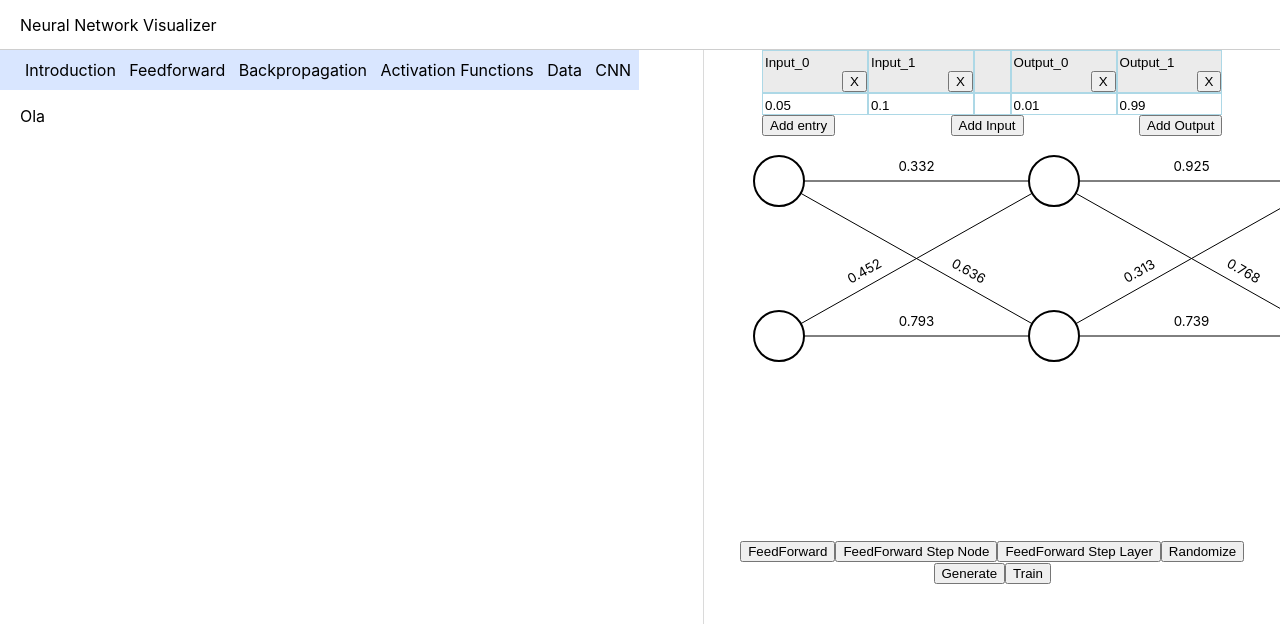
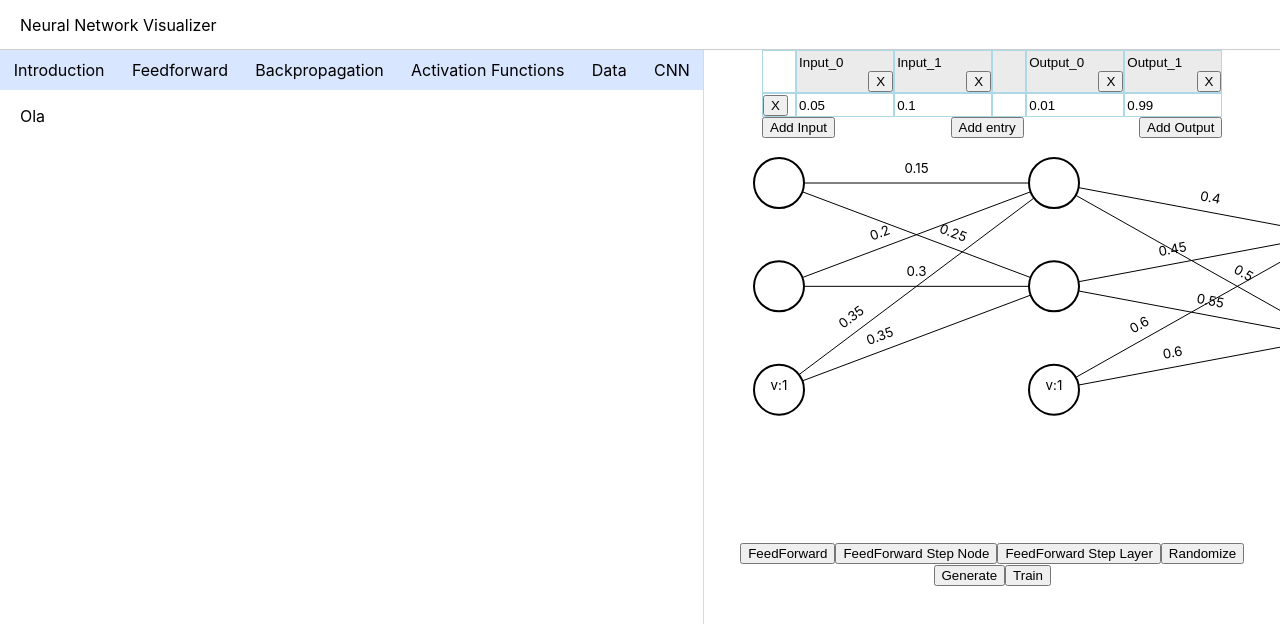
Before and after one commit to gmtorres/NN_Vizualizer, a React (Create React App) app in the folder nn-visual/: page / in a window 1280 px wide. Shown: the top 624 px of the page. Built offline with nearby package versions, Linux system fonts and the light colour scheme.

Commit message:
Export and import NN, implemented bias, added files

```diff
--- a/nn-visual/src/NeuralNetwork/NeuralNetwork.js
+++ b/nn-visual/src/NeuralNetwork/NeuralNetwork.js
@@ -3,6 +3,10 @@ export default class NeuralNetwork{
     constructor(input_size,output_size){
 
         this.n_layers = 3;
+
+        this.bias = true;
+
+        this.learning_rate = 0.5;
 
         this.layers = [];
         this.max_height = 0;
@@ -11,6 +15,8 @@ export default class NeuralNetwork{
     }
 
     getInputLayerSize(){
+        if(this.bias)
+            return this.layers[0].length - 1;
         return this.layers[0].length;
     }
 
@@ -18,12 +24,20 @@ export default class NeuralNetwork{
         return this.layers[this.layers.length-1].length;
     }
 
+    getLayerSize(l){
+        if(l == this.layers.length-1)
+            return this.layers[l].length;
+        if(this.bias)
+            return this.layers[l].length - 1;
+        return this.layers[l].length;
+    }
+
     addInputNode(){
         let edges = [];
         for(let i = 0; i < this.layers[1].length;i++){
             edges.push(Math.random());
         }
-        this.layers[0].push({value : Math.round(Math.random()*1000)/1000, edges : edges});
+        this.layers[0].push({value : 0, edges : edges});
         if(this.layers[0].length > this.max_height)
             this.max_height = this.layers[0].length;
     }
@@ -32,7 +46,7 @@ export default class NeuralNetwork{
         for(let  i = 0; i < this.layers[this.layers.length-2].length;i++){
             this.layers[this.layers.length-2][i].edges.push(Math.random());
         }
-        this.layers[this.layers.length-1].push({value : Math.round(Math.random()*1000)/1000, edges : []});
+        this.layers[this.layers.length-1].push({value : 0, edges : [1]});
         if(this.layers[this.layers.length-1].length > this.max_height)
             this.max_height = this.layers[this.layers.length-1].length;
     }
@@ -56,13 +70,13 @@ export default class NeuralNetwork{
     }
 
     activationFunction(val){
-        return val;
-        //return 1 / (1 + Math.exp(-val));
+        //return val;
+        return 1 / (1 + Math.exp(-val));
     }
 
     activationFunction_derivative(val){
-        return 1;
-        //return val * (1-val)
+        //return 1;
+        return val * (1-val)
     }
 
     resetVars(){
@@ -76,8 +90,8 @@ export default class NeuralNetwork{
         this.max_height = 0;
         for(let l = 0; l < this.n_layers; l++){
             let layer = [];
-            //let height = Math.floor(Math.random() * 3) + 2;
-            let height = 2;
+            let height = Math.floor(Math.random() * 3) + 2;
+            //let height = 2;
             if(l === 0 && input_size !== null && input_size !== undefined)
                 height = input_size
             if(l === this.n_layers-1 && output_size !== null && output_size !== undefined)
@@ -85,7 +99,9 @@ export default class NeuralNetwork{
             for(let n = 0; n < height; n++){
                 layer.push({value : Math.round(Math.random()*1000)/1000, edges : []});
             }
-            if(height > this.max_height) this.max_height = height;
+            if(this.bias && l !== this.n_layers-1)
+                layer.push({value : 1, edges : []});
+            if(layer.length > this.max_height) this.max_height = layer.length;
             this.layers.push(layer);
         }
         this.randomize()
@@ -98,9 +114,12 @@ export default class NeuralNetwork{
                 this.layers[l][n].edges = [];
                 if(l === this.layers.length-1)
                     this.layers[l][n].edges.push(1);
-                else
-                    for(let n2 = 0; n2 < this.layers[l+1].length; n2++)
+                else{
+                    let size = this.layers[l+1].length;
+                    if(l+1 < this.layers.length - 1 && this.bias) size -= 1
+                    for(let n2 = 0; n2 < size; n2++)
                         this.layers[l][n].edges.push(Math.random());
+                }
             }
         }
         this.clearNodes();
@@ -108,8 +127,11 @@ export default class NeuralNetwork{
 
     clearNodes(){
         for(let l = 0; l < this.layers.length; l++){
-            for(let n = 0; n < this.layers[l].length; n++){
+            let size = this.layers[l].length;
+            if(l < this.layers.length-1 && this.bias) size -= 1
+            for(let n = 0; n < size; n++){
                 this.layers[l][n].value = NaN;
+                this.layers[l][n].error = NaN;
             }
         }
     }
@@ -124,20 +146,25 @@ export default class NeuralNetwork{
         for(let l = 1; l < this.layers.length; l++){
             let layer = this.layers[l];
             let layer_prev = this.layers[l-1];
-            for(let n = 0; n < layer.length; n++){
+            for(let n = 0; n < this.getLayerSize(l); n++){
                 let sum = 0;
                 for(let prev_n = 0; prev_n < layer_prev.length;prev_n++){
                     sum+= layer_prev[prev_n].value * layer_prev[prev_n].edges[n];
                 }
+                //console.log(sum);
                 this.layers[l][n].value = this.activationFunction(sum);
             }
         }
+        //let error = 0;
         if(output_data != null){
             let last = this.layers.length-1;
             for(let i = 0; i < this.layers[last].length; i++){
                 this.layers[last][i].error = this.layers[last][i].value - output_data[i];
+                //error += this.layers[last][i].error * this.layers[last][i].error;
             }
         }
+        //error /= 2;
+        //console.log(error);
     }
 
     feedforwardStepNode(){
@@ -153,7 +180,7 @@ export default class NeuralNetwork{
         }
         this.layers[this.step_layer][this.step_node].value = this.activationFunction(sum);
         this.step_node++;
-        if(this.step_node >= this.layers[this.step_layer].length){
+        if(this.step_node >= this.getLayerSize(this.step_layer)){
             this.step_node = 0;
             this.step_layer++;
         }
@@ -169,7 +196,7 @@ export default class NeuralNetwork{
         let layer = this.layers[this.step_layer];
         let layer_prev = this.layers[this.step_layer-1];
         let n = (this.step_node == null) ? 0 : this.step_node;
-        for(; n < layer.length; n++){
+        for(; n < this.getLayerSize(this.step_layer); n++){
             let sum = 0;
             for(let prev_n = 0; prev_n < layer_prev.length;prev_n++){
                 sum+= layer_prev[prev_n].value * layer_prev[prev_n].edges[n];
@@ -191,7 +218,6 @@ export default class NeuralNetwork{
 
     backpropagation(input_data, output_data){
         this.feedforward(input_data,output_data);
-        const learning_rate = 0.5;
         let last = this.layers.length-1;
         for(let i = 0; i < this.layers[last].length;i++){
             let node = this.layers[last][i];
@@ -213,7 +239,8 @@ export default class NeuralNetwork{
             for(let i = 0; i < size_layer; i++){
                 let node = this.layers[l][i];
                 for(let a = 0; a < node.edges.length;a++){
-                    node.edges[a] -= node.value * this.layers[i+1][a].derivative * learning_rate;
+                    if(!isFinite(node.edges[a])) continue;
+                    node.edges[a] -= node.value * this.layers[l+1][a].derivative * this.learning_rate;
                 }
             }
         }
@@ -229,4 +256,38 @@ export default class NeuralNetwork{
         }
     }
 
+    export(){
+        let obj = {
+            learning_rate : this.learning_rate,
+            bias : this.bias
+        };
+        let weights = [];
+        this.layers.forEach(layer =>{
+            let l = [];
+            layer.forEach(node => l.push(node.edges))
+            weights.push(l);
+        })
+        obj.weights = weights
+        return obj;
+    }
+
+    import(obj){
+        this.layers = []
+        this.max_height = 0;
+        this.bias = obj.bias
+        this.learning_rate = obj.learning_rate
+        obj.weights.forEach(layer =>  {
+            let l = [];
+            layer.forEach(edges =>{
+                let node = {edges:edges};
+                if(this.bias && l.length == layer.length-1 && this.layers.length != obj.weights.length-1)
+                    node.value = 1;
+                l.push(node)
+            })
+            this.layers.push(l)
+            if(layer.length > this.max_height) this.max_height = layer.length
+        })
+        this.n_layers = this.layers.length
+    }
+
 }
--- /dev/null
+++ b/nn-visual/src/components/DataGrid/DataAux.jsx
@@ -0,0 +1,24 @@
+import React , { useState, useEffect } from 'react';
+
+import styles from './DataGrid.module.css'
+
+
+function DataAux (props){
+
+    let class_n = styles.entry_value + " "
+    if(props.label)
+        class_n += styles.entry_label + " "
+
+    class_n += styles.entry_separator + " "
+
+    if(props.separator)
+        return <div className={class_n}/>
+    else
+        return <div className={class_n}>
+                    <button onClick={() => props.remove()}>X</button>
+                </div>
+
+}
+
+
+export default DataAux;
--- a/nn-visual/src/components/DataGrid/DataEntry.jsx
+++ b/nn-visual/src/components/DataGrid/DataEntry.jsx
@@ -1,5 +1,6 @@
 import React from 'react';
 import DataValue from './DataValue';
+import DataAux from './DataAux';
 
 import styles from './DataGrid.module.css'
 
@@ -11,11 +12,11 @@ class DataEntry extends React.Component{
 
     render(){
 
-        //return (<div>olaaaaaaaaaaaaaaaaaaaaaaaaaaaaaaaaaaaaaaaaaaaaaaaaaaaa</div>);
         let data = this.props.data;
         let entry = [];
 
         if(this.props.label){
+            entry.push(<DataAux separator={true}/>)
             for(let value = 0; value < this.props.input_labels.length; value++){
                 entry.push(<DataValue value={this.props.input_labels[value]} remove={this.props.remove.in.bind(this.props.ref,value)}
                         callback={this.props.callback.in.bind(this.props.ref,value)} label={this.props.label}/>)
@@ -26,10 +27,11 @@ class DataEntry extends React.Component{
                         callback={this.props.callback.out.bind(this.props.ref,value)} label={this.props.label}/>)
             }
         }else{
+            entry.push(<DataAux remove={this.props.removeEntry}/>)
             for(let value = 0; value < data.length; value++)
                 entry.push(<DataValue value={data[value]}
                     callback={this.props.callback.bind(this.props.ref,value)} label={this.props.label}/>)
-            entry.splice(this.props.in_size,0,<DataValue separator={true}/>)
+            entry.splice(this.props.in_size+1,0,<DataValue separator={true}/>)
         }
 
         return (
--- a/nn-visual/src/components/DataGrid/DataGrid.jsx
+++ b/nn-visual/src/components/DataGrid/DataGrid.jsx
@@ -27,7 +27,12 @@ class DataGrid extends React.Component{
         let in_size = this.props.input_labels.length
         let out_size = this.props.output_labels.length
         for(let entry = 0; entry < data.length; entry++){
-            grid.push(<DataEntry in_size={in_size} out_size={out_size} data={data[entry]} ref={this} callback={changes.changeData.bind(this,entry)}/>)
+            grid.push(<DataEntry
+                        in_size={in_size} out_size={out_size}
+                        data={data[entry]} ref={this}
+                        callback={changes.changeData.bind(this,entry)}
+                        removeEntry={changes.removeDataEntry.bind(this,entry)}
+                        />)
         }
         return (
             <div key={"Grid_" + this.key++} className={styles.grid_wrapper}>
@@ -35,8 +40,8 @@ class DataGrid extends React.Component{
                     {grid}
 
                     <div className={styles.grid_container_buttons}>
+                        <button onClick={changes.addInput.bind(this)}>Add Input</button>
                         <button onClick={changes.addEntry.bind(this)}>Add entry</button>
-                        <button onClick={changes.addInput.bind(this)}>Add Input</button>
                         <button onClick={changes.addOutput.bind(this)}>Add Output</button>
                     </div>
 
--- a/nn-visual/src/components/DataGrid/DataGrid.module.css
+++ b/nn-visual/src/components/DataGrid/DataGrid.module.css
@@ -57,7 +57,7 @@
 }
 
 .entry_separator{
-    flex : 1 1 auto;
+    flex : 1 0 0;
 }
 
 
--- a/nn-visual/src/components/Layout/InfoPanel.jsx
+++ b/nn-visual/src/components/Layout/InfoPanel.jsx
@@ -24,7 +24,7 @@ class InfoPanel extends React.Component{
 
     render(){
         return (
-            <div>
+            <div className={styles.leftPane_content_wrapper}>
                 <Topbar onClick={this.onClick.bind(this)} current={this.state.tabName}/>
                 <div className={styles.content_wrapper}>
                     {this.state.current}
--- a/nn-visual/src/components/Layout/Layout.jsx
+++ b/nn-visual/src/components/Layout/Layout.jsx
@@ -13,7 +13,48 @@ class Layout extends React.Component{
         super(props);
 
         this.nn = new NeuralNetwork(2,2)
-
+        this.nn.import({
+            "learning_rate": 0.5,
+            "bias": true,
+            "weights": [
+              [
+                [
+                  0.15,
+                  0.25
+                ],
+                [
+                  0.20,
+                  0.30
+                ],
+                [
+                  0.35,
+                  0.35
+                ]
+              ],
+              [
+                [
+                  0.40,
+                  0.50
+                ],
+                [
+                  0.45,
+                  0.55
+                ],
+                [
+                  0.6,
+                  0.6
+                ]
+              ],
+              [
+                [
+                  1
+                ],
+                [
+                  1
+                ]
+              ]
+            ]
+          })
         let temp_inp_labels = [];
         let temp_out_labels = [];
         this.input_key = 0;
@@ -33,6 +74,7 @@ class Layout extends React.Component{
             output_labels: temp_out_labels,
         }
         this.input_index = 0;
+        console.log(this.nn.export())
     }
 
     generateNN(){
@@ -79,7 +121,7 @@ class Layout extends React.Component{
             input_data.push(d.slice(0,this.state.input_labels.length))
             output_data.push(d.slice(-this.state.output_labels.length))
         })
-        for(let i = 0; i < 1000; i++)
+        for(let i = 0; i < 10000; i++)
             this.nn.train(input_data,output_data);
         this.setNN();
     }
@@ -101,7 +143,7 @@ class Layout extends React.Component{
 
     addInput(){
         let temp = this.state.data;
-        temp.forEach(t => t.push(0))
+        temp.forEach(t => t.splice(this.state.input_labels.length,0,0))
         let labels_t = this.state.input_labels
         labels_t.push("Input_"+this.input_key++);
         this.nn.addInputNode();
@@ -122,6 +164,14 @@ class Layout extends React.Component{
             neuralNetwork : this.nn,
             data : temp,
             output_labels : labels_t
+        })
+    }
+
+    removeDataEntry(index){
+        let temp = this.state.data;
+        temp.splice(index,1);
+        this.setState({
+            data : temp,
         })
     }
 
@@ -186,6 +236,7 @@ class Layout extends React.Component{
                 in : this.changeInputLabels.bind(this),
                 out : this.changeOutputLabels.bind(this),
                 },
+            removeDataEntry : this.removeDataEntry.bind(this),
             changeData : this.changeData.bind(this),
         }
         return (
--- a/nn-visual/src/components/Layout/Layout.module.css
+++ b/nn-visual/src/components/Layout/Layout.module.css
@@ -16,6 +16,10 @@
     display: flex;
     overflow-y:auto;
     text-align: left;
+}
+
+.leftPane_content_wrapper {
+    width: 100%;
 }
 
 .content_wrapper{
--- a/nn-visual/src/components/Layout/Topbar/Topbar.module.css
+++ b/nn-visual/src/components/Layout/Topbar/Topbar.module.css
@@ -2,19 +2,20 @@
     background-color: #d9e6ff;
     height: 40px;
     margin:0px;
-    padding-left: 20px;
+    padding-left: 0px;
 
     display: flex;
     justify-content: flex-start;
     align-items: center;
     text-decoration: none;
     list-style: none;
-    width: 100%;
+
 }
 
 .TopbarItem{
     padding: 9px 5px;
-    flex: 1 1 auto
+    flex: 1 1 auto;
+    text-align: center;
 }
 
 .isNotActive:hover{
--- a/nn-visual/src/components/Visual/NN.jsx
+++ b/nn-visual/src/components/Visual/NN.jsx
@@ -69,7 +69,7 @@ class NN extends React.Component{
             if(l < layers.length-1){
                 for(let n = 0; n < layers[l].length;n++){
                     let node1 = layers[l][n];
-                    for(let e = 0; e < layers[l+1].length;e++){
+                    for(let e = 0; e < node1.edges.length;e++){
                         let node2 = layers[l+1][e];
                         this.nn.push(
                             <Edge key={"Edge"+l.toString()+n.toString()+e.toString()}
--- a/nn-visual/src/components/Visual/Node/Node.jsx
+++ b/nn-visual/src/components/Visual/Node/Node.jsx
@@ -13,7 +13,7 @@ class Node extends React.Component{
 
     render(){
         let value_text = "";
-        if((this.props.value && this.props.value != NaN) || this.props.value == 0)
+        if((this.props.value && this.props.value != NaN) || this.props.value === 0)
             value_text = <text /*className={styles.node_data}*/ x={this.x} y={this.y}
                             textAnchor="middle" fontSize="smaller">v:{this.props.value}</text>
         let error_text = "";
```
Also changed, not shown: nn-visual/src/components/DataGrid/DataValue.jsx (+0 -52 lines), 1 other file (tests, documents, lock files or other folders).
